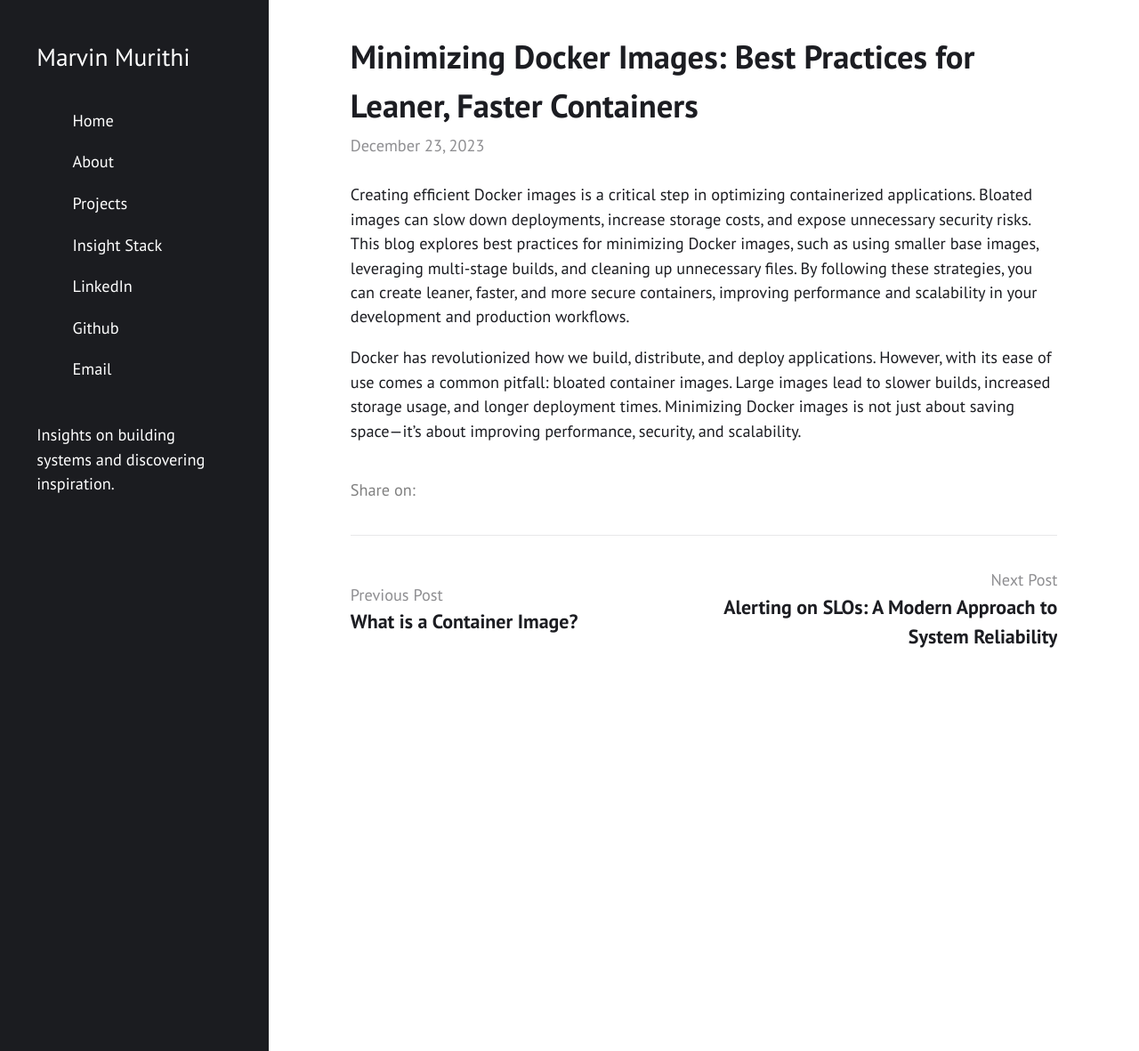
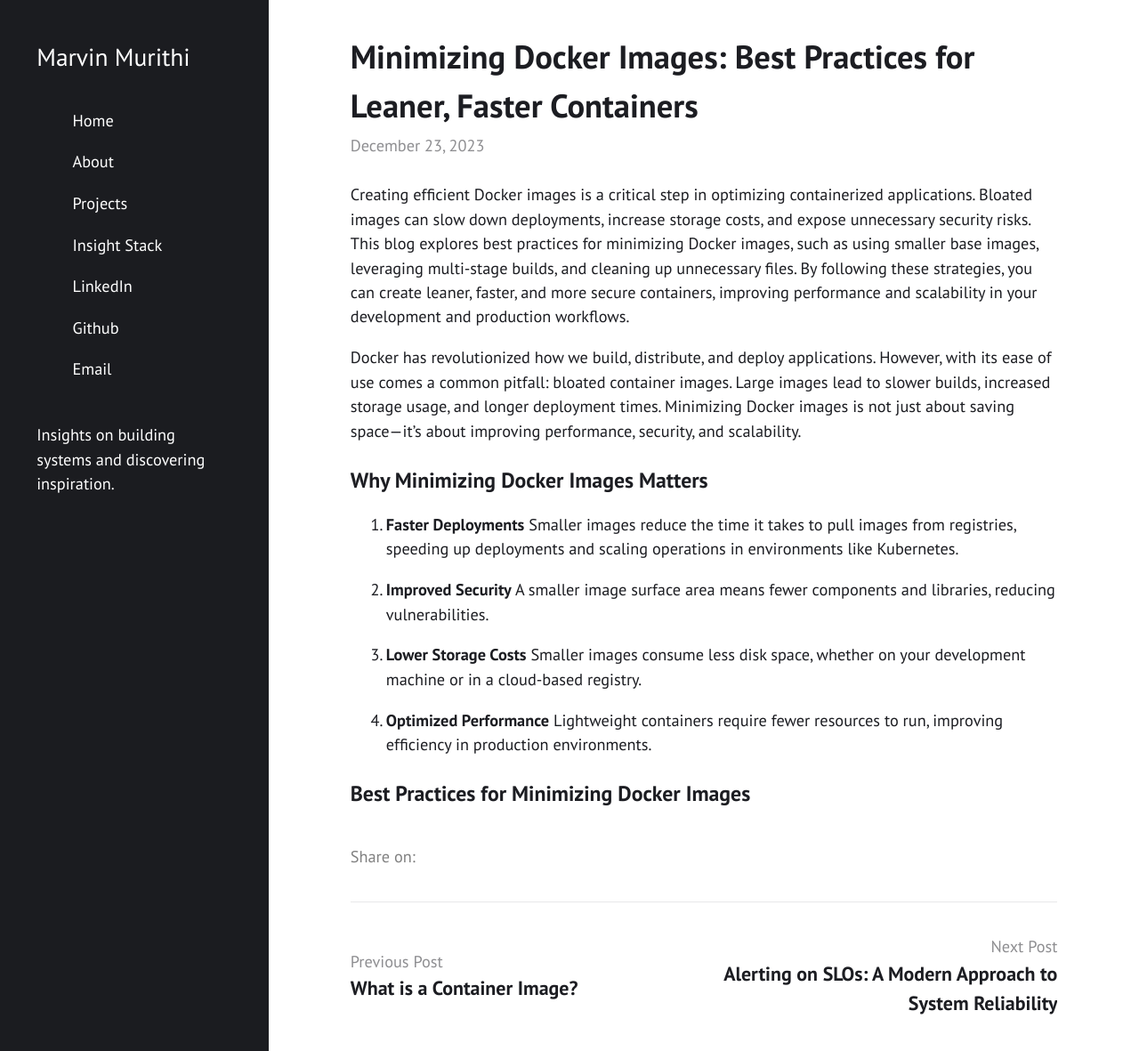
Before and after one commit to rimubytes/marvin, a Jekyll site: the page built from _posts/2023-12-23-docker-images.md, in a window 1280 px wide and 1181 px high. Shown: the whole window at 89% size. Built offline with Jekyll 4.4.1, drawn with Linux system fonts in a browser that asks for light colours; nearby versions of some CDN libraries; library files that are not in the unit come from our copies.

Commit message:
feat(blog): add best practices for Docker image optimization

```diff
--- a/_posts/2023-12-23-docker-images.md
+++ b/_posts/2023-12-23-docker-images.md
@@ -10,3 +10,19 @@ Creating efficient Docker images is a critical step in optimizing containerized
 <!--more-->
 
 Docker has revolutionized how we build, distribute, and deploy applications. However, with its ease of use comes a common pitfall: bloated container images. Large images lead to slower builds, increased storage usage, and longer deployment times. Minimizing Docker images is not just about saving space—it’s about improving performance, security, and scalability.
+
+## Why Minimizing Docker Images Matters
+
+1. **Faster Deployments**
+Smaller images reduce the time it takes to pull images from registries, speeding up deployments and scaling operations in environments like Kubernetes.
+
+2. **Improved Security**
+A smaller image surface area means fewer components and libraries, reducing vulnerabilities.
+
+3. **Lower Storage Costs**
+Smaller images consume less disk space, whether on your development machine or in a cloud-based registry.
+
+4. **Optimized Performance**
+Lightweight containers require fewer resources to run, improving efficiency in production environments.
+
+## Best Practices for Minimizing Docker Images
```
